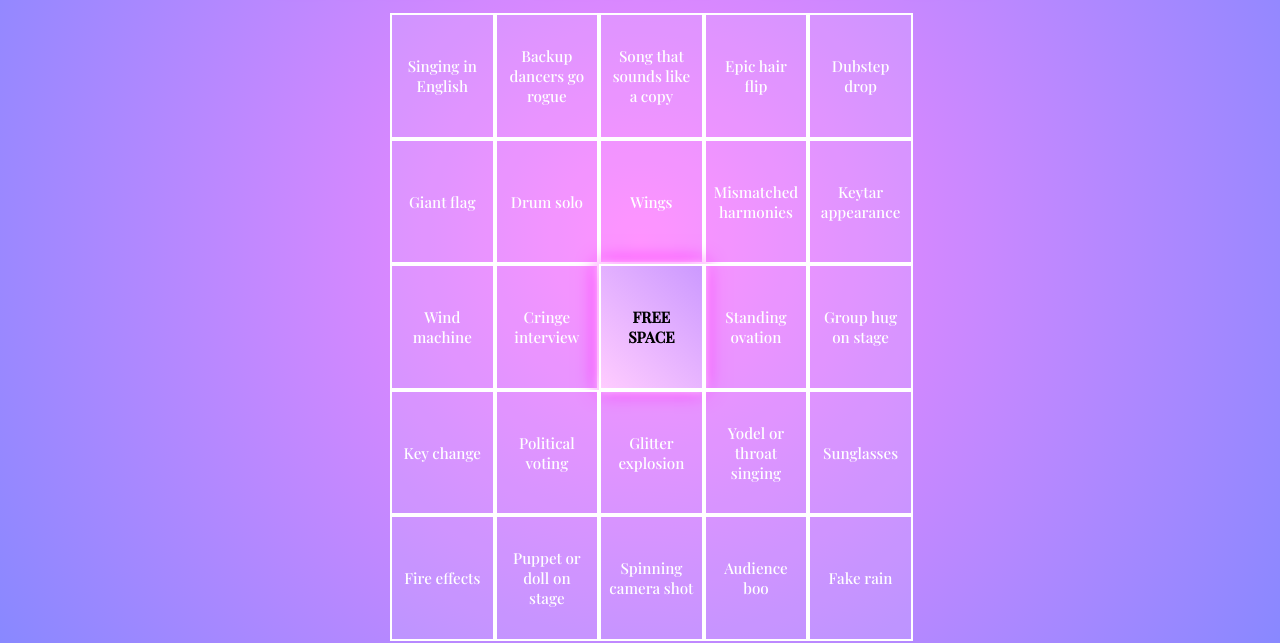
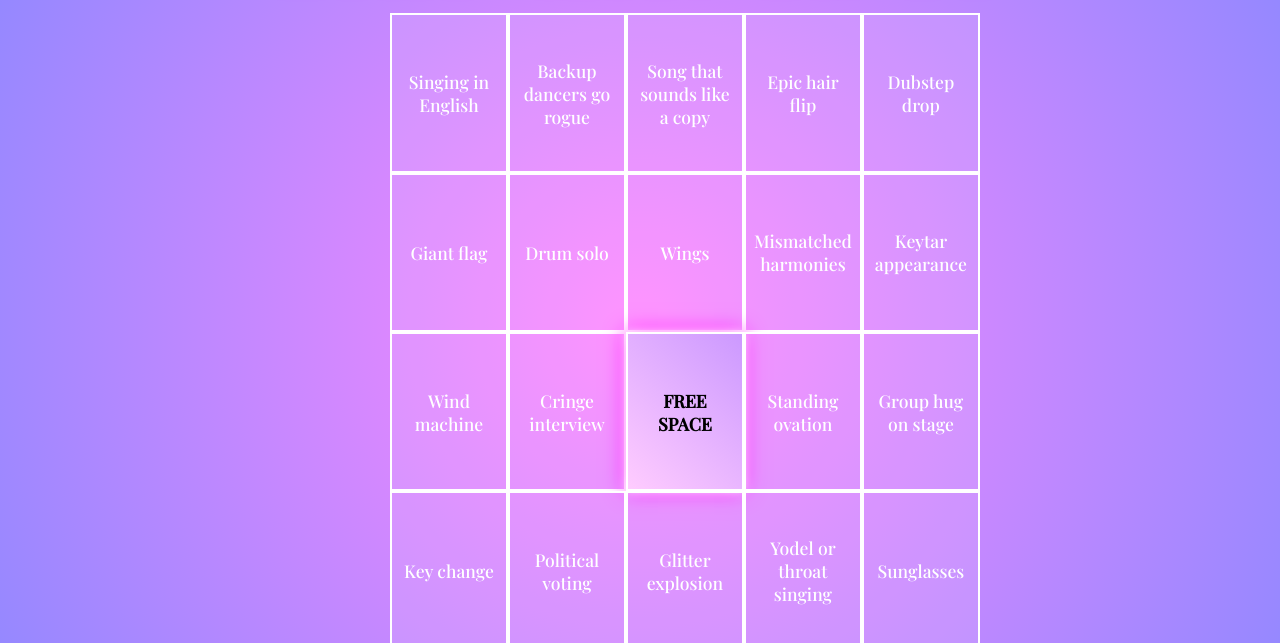
Before and after one commit to Astrosomnia/Eurovision-bingo, a plain HTML site: page index.html in a window 1280 px wide. Shown: the part 166-809 px from the top of the page. Drawn offline with nearby package versions, Linux system fonts and the light colour scheme.

Commit message:
Update index.html

```diff
--- a/index.html
+++ b/index.html
@@ -35,12 +35,12 @@
 .square {
   background-color: rgba(255, 255, 255, 0.1);
   border: 2px solid #fff;
-  aspect-ratio: 1 / 1.2;
+  aspect-ratio: 1 / 1.35;
   display: flex;
   align-items: center;
   justify-content: center;
   text-align: center;
-  font-size: 0.95rem;
+  font-size: 1.1rem;
   padding: 8px;
   cursor: pointer;
   border-radius: 0;
```
